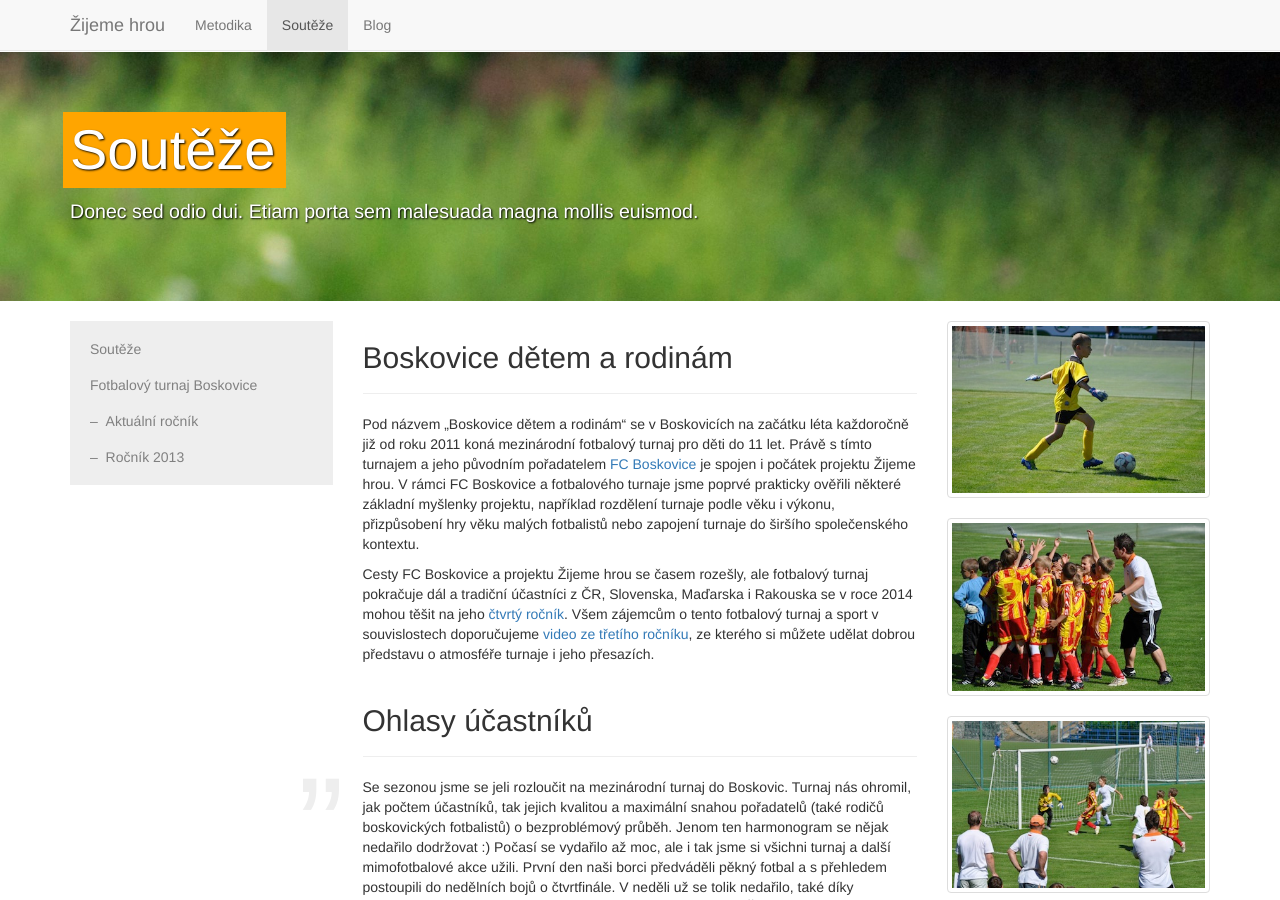
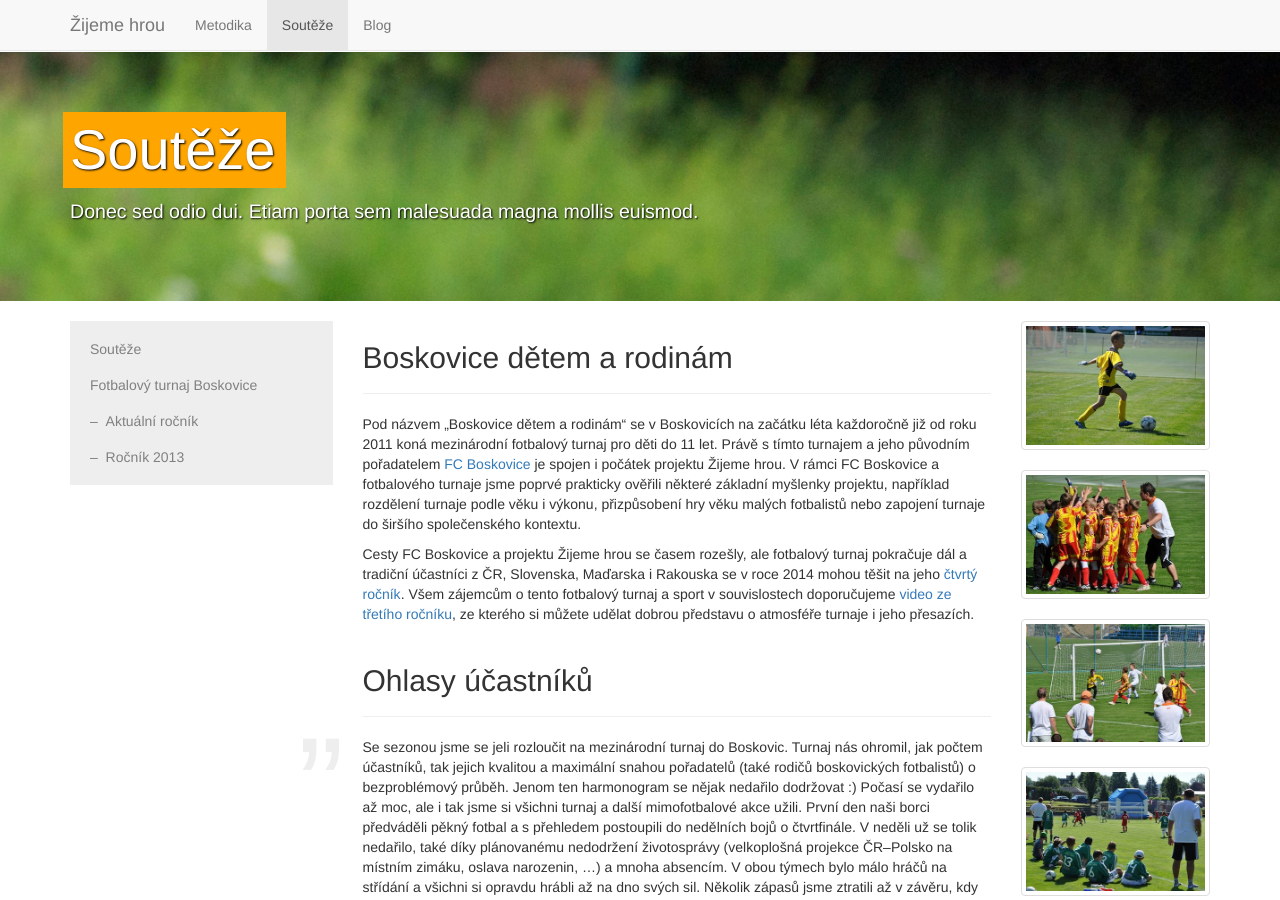
Before and after one commit to zoul/zijeme-hrou, a Jekyll site: the page built from souteze/boskovice/index.html, in a window 1280 px wide and 900 px high. Built offline with Jekyll 4.4.1, drawn with Linux system fonts in a browser that asks for light colours; nearby versions of some CDN libraries; library files that are not in the unit come from our copies; comment, search, counter and statistics services are not loaded.

Commit message:
Zmenšil jsem postranný sloupec s fotkami.

```diff
--- a/souteze/boskovice/index.html
+++ b/souteze/boskovice/index.html
@@ -4,7 +4,7 @@
 ---
 
 <div class="row">
-    <div class="col-xs-8">
+    <div class="col-xs-9">
         <div class="page-header">
             <h2>Boskovice dětem a rodinám</h2>
         </div>
@@ -126,7 +126,7 @@
         </div>
     </div>
 
-    <div class="col-xs-4 indent">
+    <div class="col-xs-3 indent">
         <a href="fotky/01.jpg" data-lightbox="1" class="thumbnail">
             <img src="nahledy/01.jpg" alt="">
         </a>
```
